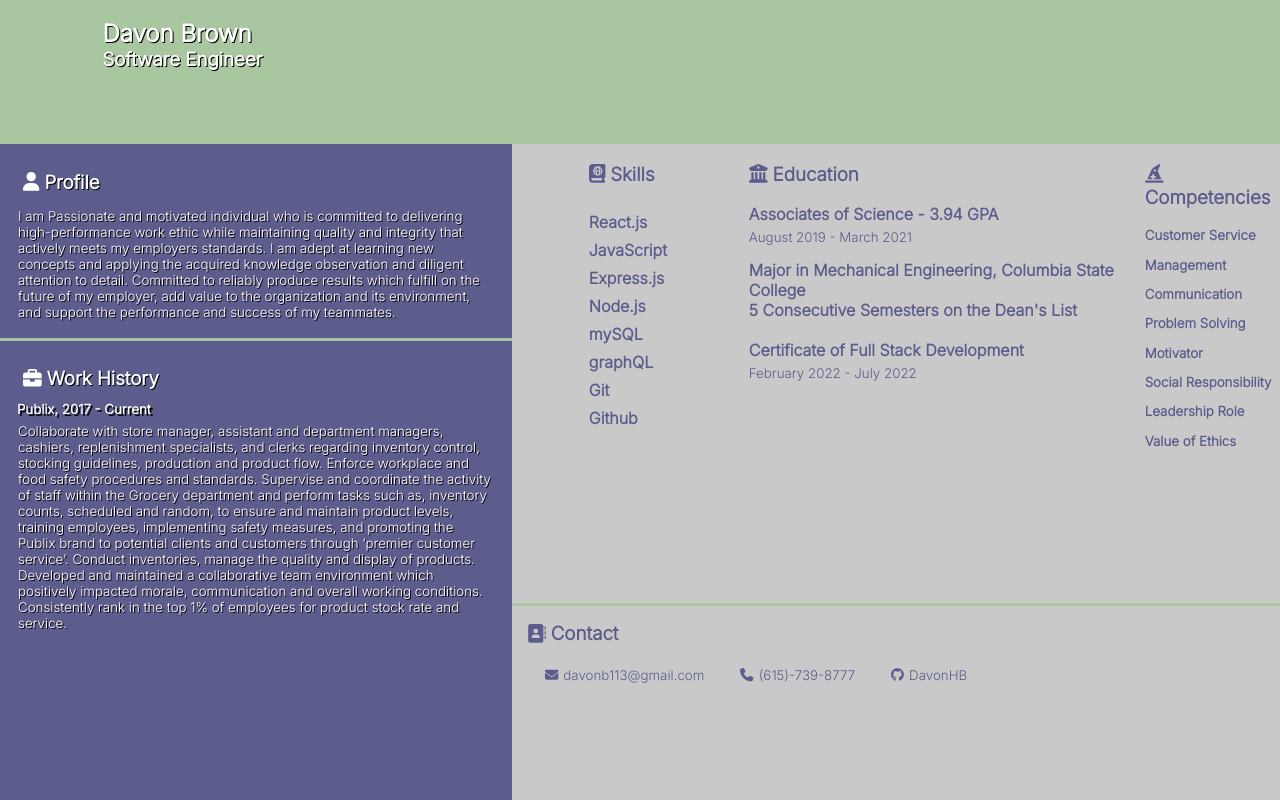
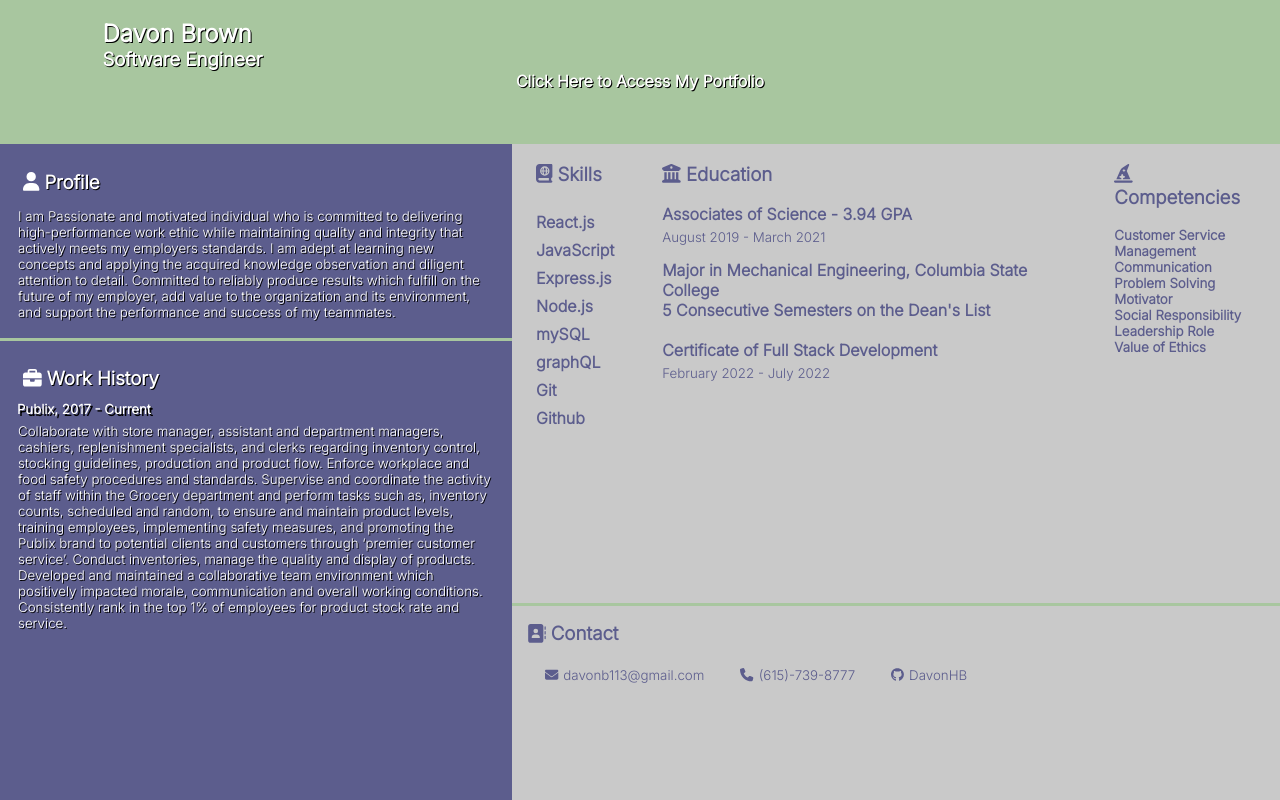
Before and after one commit to DavonHB/Resume, a React (Create React App) app: page / in a window 1280 px wide. Built offline with nearby package versions, Linux system fonts and the light colour scheme.

Commit message:
added link to portfolio and fixed margins in the right box

```diff
--- a/src/App.scss
+++ b/src/App.scss
@@ -16,6 +16,10 @@ $eton: #a8c69f;
     display: flex;
     flex-direction: column;
 
+    a {
+        text-decoration: none;
+    }
+
     h2 {
         padding-top: 1.5%;
     }
@@ -24,6 +28,14 @@ $eton: #a8c69f;
         margin-left: 8%;
         color: white;
         text-shadow: 1px 1px black;
+    }
+
+    .title-p {
+        text-align: center;
+        color: white;
+        text-shadow: 1px 1px black;
+        font-weight: 600;
+        margin: 0;
     }
 }
 
@@ -101,9 +113,8 @@ $eton: #a8c69f;
     flex-direction: row;
 
     .core {
-        margin-left: 5px;
         h3 {
-            color: $blue
+            color: $blue;
         }
 
         p {
@@ -117,12 +128,12 @@ $eton: #a8c69f;
         padding-right: 5px;
     }
 
-    .education, .skills {
-        margin-right: 5px;
+    .education, .skills, .core {
+        margin-right: 1.5rem;
         display: flex;
         flex-direction: column;
         color: $blue;
-        margin-left: 10%;
+        margin-left: 1.5rem;
 
         p {
             font-weight: 600;
--- a/src/components/hero/index.js
+++ b/src/components/hero/index.js
@@ -5,6 +5,8 @@ const Hero = () => {
         <header className='hero-container'>
             <h2 className='title'>Davon Brown</h2>
             <h3 className='title'>Software Engineer</h3>
+
+            <a href="https://davonhbportfolio.herokuapp.com/" rel="noreferrer" target="_blank"><p className='title-p'>Click Here to Access My Portfolio</p></a>
         </header>
     )
 }
```
Also changed, not shown: 1 other file (tests, documents, lock files or other folders).
